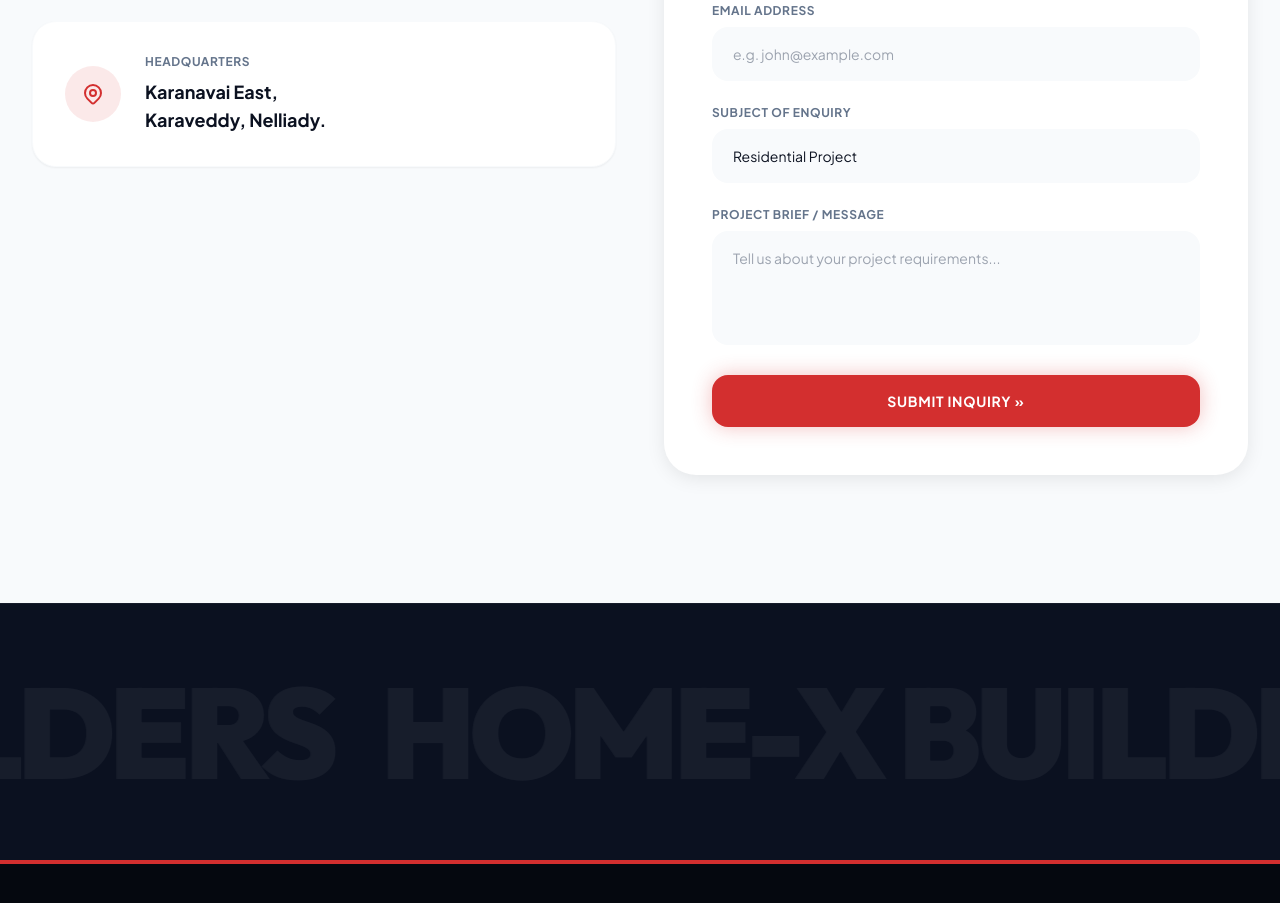
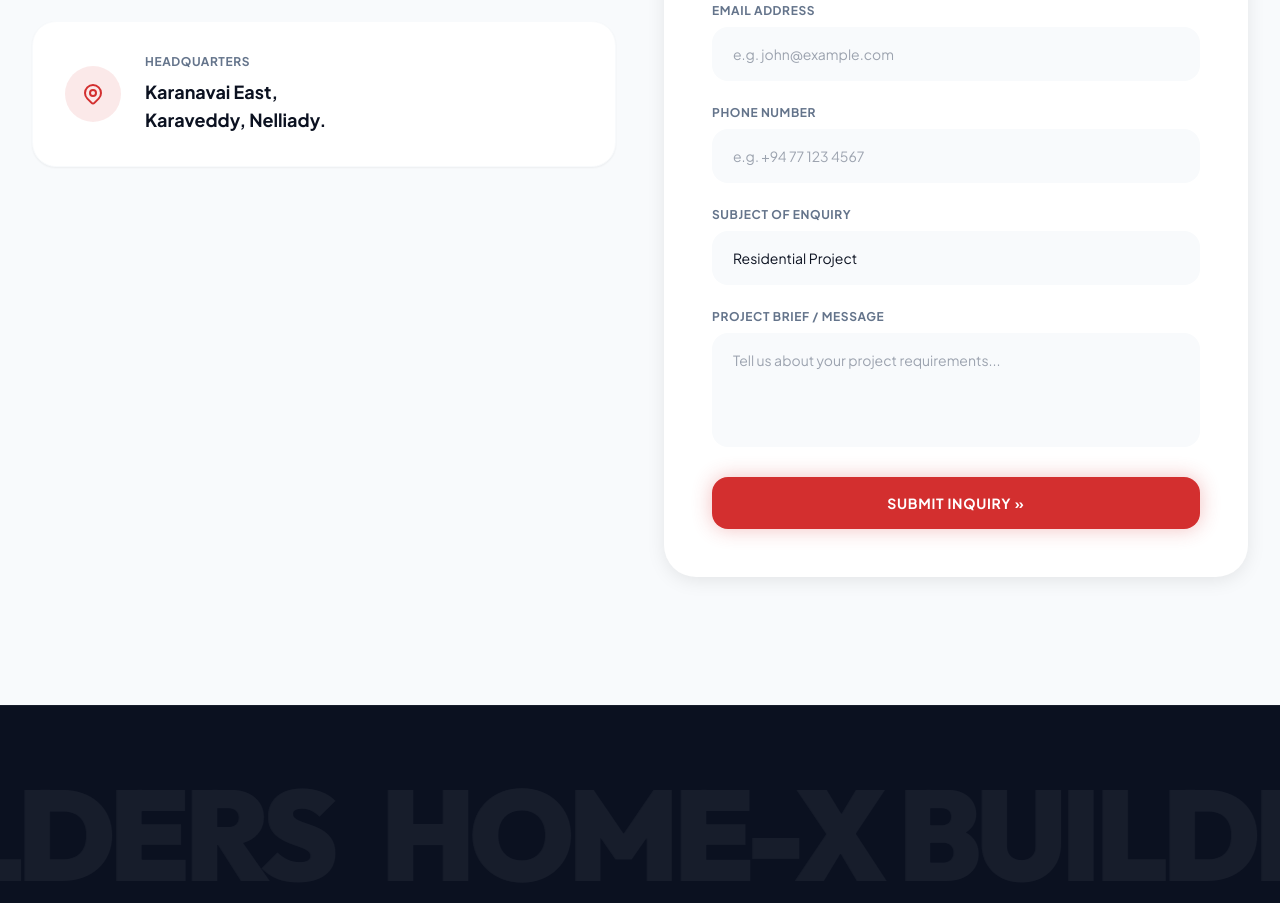
Before and after one commit to kabil0507/Home-X, a website built with Vite: page index.html in a window 1280 px wide. Shown: the part 4083-4986 px from the top of the page. Built offline with nearby package versions, Linux system fonts and the light colour scheme.

Commit message:
number added in form

```diff
--- a/index.html
+++ b/index.html
@@ -349,6 +349,10 @@
               <input type="email" name="email" placeholder="e.g. john@example.com" class="w-full bg-brand-gray border border-transparent rounded-xl px-5 py-4 focus:outline-none focus:ring-2 focus:ring-brand-red/30 focus:border-brand-red focus:bg-brand-light transition text-sm" required>
             </div>
             <div>
+              <label class="block text-xs font-bold text-brand-muted uppercase tracking-wider mb-2">Phone Number</label>
+              <input type="tel" name="phone" placeholder="e.g. +94 77 123 4567" class="w-full bg-brand-gray border border-transparent rounded-xl px-5 py-4 focus:outline-none focus:ring-2 focus:ring-brand-red/30 focus:border-brand-red focus:bg-brand-light transition text-sm" required>
+            </div>
+            <div>
               <label class="block text-xs font-bold text-brand-muted uppercase tracking-wider mb-2">Subject of Enquiry</label>
               <select name="subject" class="w-full bg-brand-gray border border-transparent rounded-xl px-5 py-4 focus:outline-none focus:ring-2 focus:ring-brand-red/30 focus:border-brand-red focus:bg-brand-light transition text-sm text-brand-dark appearance-none">
                 <option>Residential Project</option>
```
